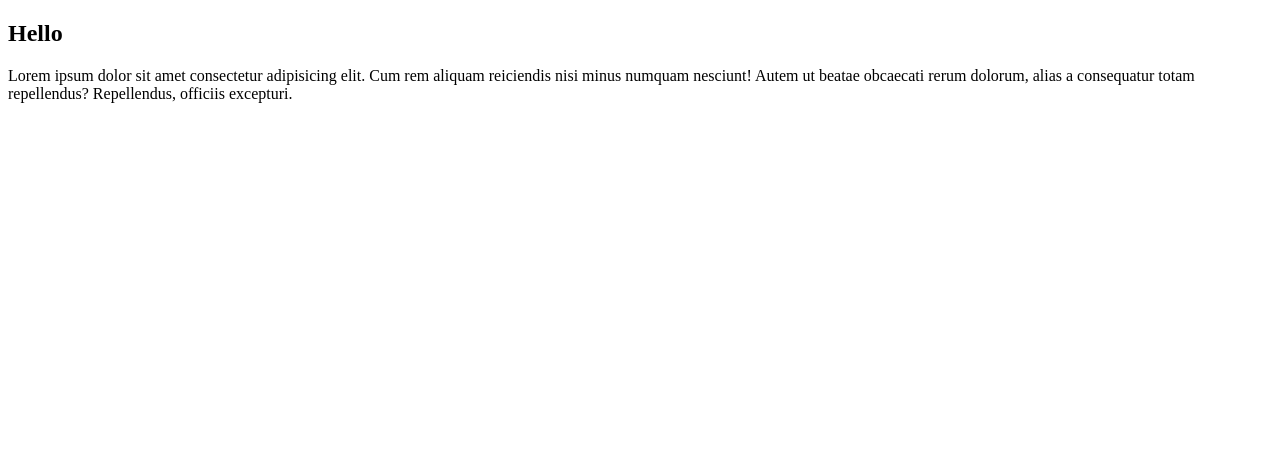
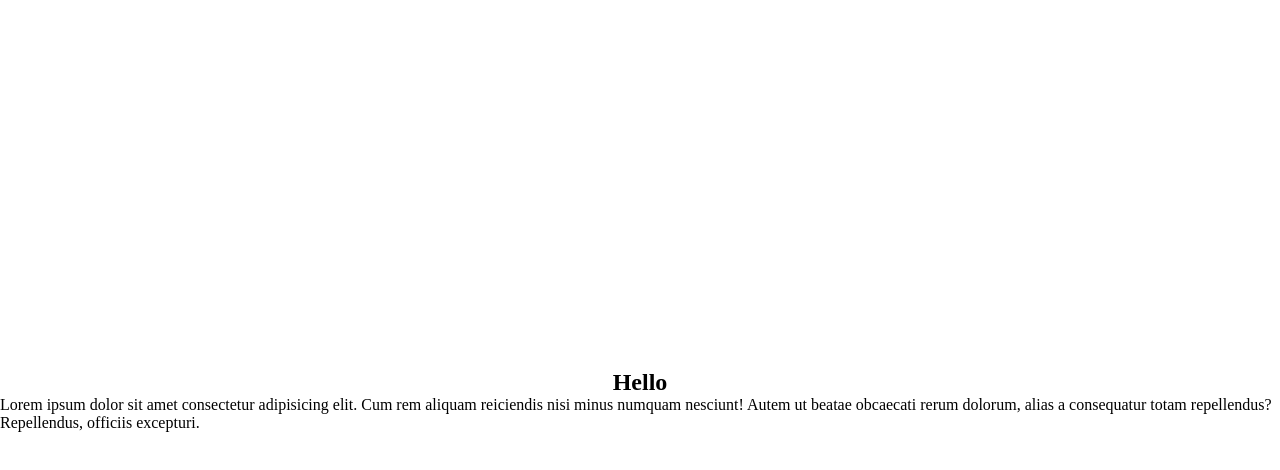
Before and after one commit to abhaykhawas/REG-B-8-FE-002, a plain HTML site: page index.html in a window 1280 px wide. Drawn offline with Linux system fonts and the light colour scheme.

Commit message:
Just added some styles

```diff
--- a/index.html
+++ b/index.html
@@ -4,11 +4,14 @@
     <meta charset="UTF-8">
     <meta name="viewport" content="width=device-width, initial-scale=1.0">
     <title>Document</title>
+    <link rel="stylesheet" href="style.css">
 </head>
 <body>
-    <h2>Hello</h2>
-    <p>
-        Lorem ipsum dolor sit amet consectetur adipisicing elit. Cum rem aliquam reiciendis nisi minus numquam nesciunt! Autem ut beatae obcaecati rerum dolorum, alias a consequatur totam repellendus? Repellendus, officiis excepturi.
-    </p>
+    <div class="container">
+        <h2>Hello</h2>
+        <p>
+            Lorem ipsum dolor sit amet consectetur adipisicing elit. Cum rem aliquam reiciendis nisi minus numquam nesciunt! Autem ut beatae obcaecati rerum dolorum, alias a consequatur totam repellendus? Repellendus, officiis excepturi.
+        </p>
+    </div>
 </body>
 </html>
--- /dev/null
+++ b/style.css
@@ -0,0 +1,13 @@
+*{
+    margin: 0;
+    padding: 0;
+}
+
+.container{
+    display: flex;
+    flex-wrap: wrap;
+    flex-direction: column;
+    justify-content: center;
+    align-items: center;
+    height: 100vh;
+}
```
